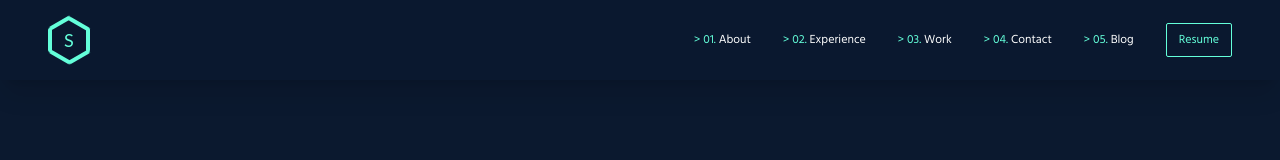
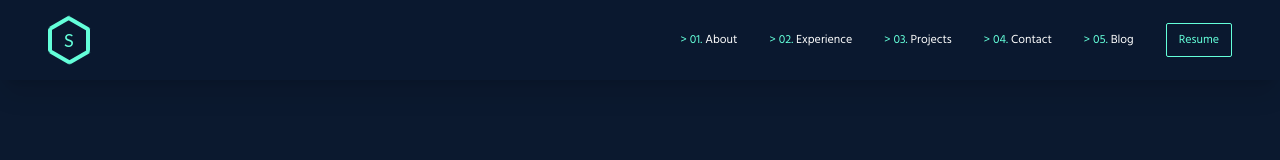
Before and after one commit to sankalpchap1/sankalpchap1.github.io, a Next.js app: page / in a window 1280 px wide. Shown: the top 160 px of the page. Built offline with nearby package versions, Linux system fonts and the light colour scheme.

Commit message:
changing workcard to projectcard

```diff
--- a/components/NewHeader/DesktopMenu.jsx
+++ b/components/NewHeader/DesktopMenu.jsx
@@ -64,8 +64,8 @@ export default function DesktopMenu(props) {
         }}
         className="text-AAsecondary"
       >
-        <ReactScrollLink to="WorkCard" spy={true} smooth={true} offset={-100} duration={200}>
-          &gt; 03. <span className="text-white  hover:cursor-pointer hover:text-AAsecondary duration-300">Work</span>
+        <ReactScrollLink to="ProjectCard" spy={true} smooth={true} offset={-100} duration={200}>
+          &gt; 03. <span className="text-white  hover:cursor-pointer hover:text-AAsecondary duration-300">Projects</span>
 
         </ReactScrollLink>
 
--- a/components/NewHeader/MobileMenu.jsx
+++ b/components/NewHeader/MobileMenu.jsx
@@ -56,7 +56,7 @@ const MobileMenu = props => {
             </span>
           </Link>
           <Link
-            to="WorkKard"
+            to="ProjectCard"
             spy={true}
             smooth={true}
             offset={100}
@@ -69,7 +69,7 @@ const MobileMenu = props => {
               className="text-white font-Text2 text-sm sm:text-base
              hover:text-AAsecondary hover:cursor-pointer duration-300"
             >
-              Work
+              Projects
             </span>
           </Link>
           <Link
--- a/components/WorkCard/index.js
+++ b/components/projects/ProjectCard.jsx
@@ -4,19 +4,9 @@ import ArrowIcon from "../AboutMe/ArrowIcon";
 import data from "../../data/portfolio.json";
 import Link from "next/link";
 import { nameFormatter } from "../../utils";
-import projectsData from "../../data/projectsData";
 
-const WorkComp = ({ img, name, description }) => {
+const ProjectComp = ({ img, name, description }) => {
   return (
-    // <div>
-    //   {projectsData.map((project) => (
-    //     <Link href={`/projects/${project.slug}`}>
-
-    //       <a>{project.name}</a>
-    //     </Link>
-    //   ))}
-
-    // </div>
     <Link href={`/projects/${nameFormatter(name)}`}>
       <Card sx={{
         maxWidth: 250, margin: '16px', transition: 'transform 0.3s ease, box-shadow 0.3s ease',
@@ -46,9 +36,9 @@ const WorkComp = ({ img, name, description }) => {
   );
 };
 
-const WorkCard = () => {
+const ProjectCard = () => {
   return (
-    <div id="WorkCard" data-aos="fade-up" className="snap-start flex flex-col  items-center py-20 bg-AAprimary">
+    <div id="ProjectCard" data-aos="fade-up" className="snap-start flex flex-col  items-center py-20 bg-AAprimary">
       <div
         className="flex flex-col space-y-8 px-4 sm:px-0 w-full sm:w-[500px]
         md:w-[700px] lg:w-[900px] "
@@ -66,7 +56,7 @@ const WorkCard = () => {
         <div className="flex flex-row flex-wrap justify-between">
           {data.projects.map((project) => (
             <div className="w-full sm:w-1/2 lg:w-1/3">
-              <WorkComp
+              <ProjectComp
                 key={project.title.toLowerCase().split(' ').join('-')}
                 img={project.imageSrc}
                 name={project.title}
@@ -81,4 +71,4 @@ const WorkCard = () => {
   );
 }
 
-export default WorkCard;
+export default ProjectCard;
--- a/pages/index.js
+++ b/pages/index.js
@@ -1,15 +1,13 @@
 import { useRef } from "react";
-import WorkCard from "../components/WorkCard";
 import MyName from "../components/MyName/MyName";
 import AboutMe from "../components/AboutMe/AboutMe";
 import SocialMediaArround from "../components/SocialMediaArround/SocialMediaArround"
 import Header from "../components/NewHeader/Header"
-import projectsData from "../data/projectsData";
-import Link from 'next/link';
+import ProjectCard from "../components/projects/ProjectCard";
 
 export default function Home() {
   // Ref
-  const workRef = useRef();
+  const projectRef = useRef();
   const aboutRef = useRef();
   const homeRef = useRef();
 
@@ -19,7 +17,7 @@ export default function Home() {
       <MyName />
       <SocialMediaArround />
       <AboutMe ref={aboutRef} />
-      <WorkCard ref={workRef} />
+      <ProjectCard ref={projectRef} />
 
     </div>
   );
--- a/pages/projects/[slug].js
+++ b/pages/projects/[slug].js
@@ -41,7 +41,7 @@ function ProjectPage() {
   function handleGoBack() {
     router.back();
     setTimeout(() => {
-      const workElement = document.getElementById('WorkCard');
+      const workElement = document.getElementById('ProjectCard');
       if (workElement) {
         workElement.scrollIntoView({ behavior: 'smooth' });
       }
```
